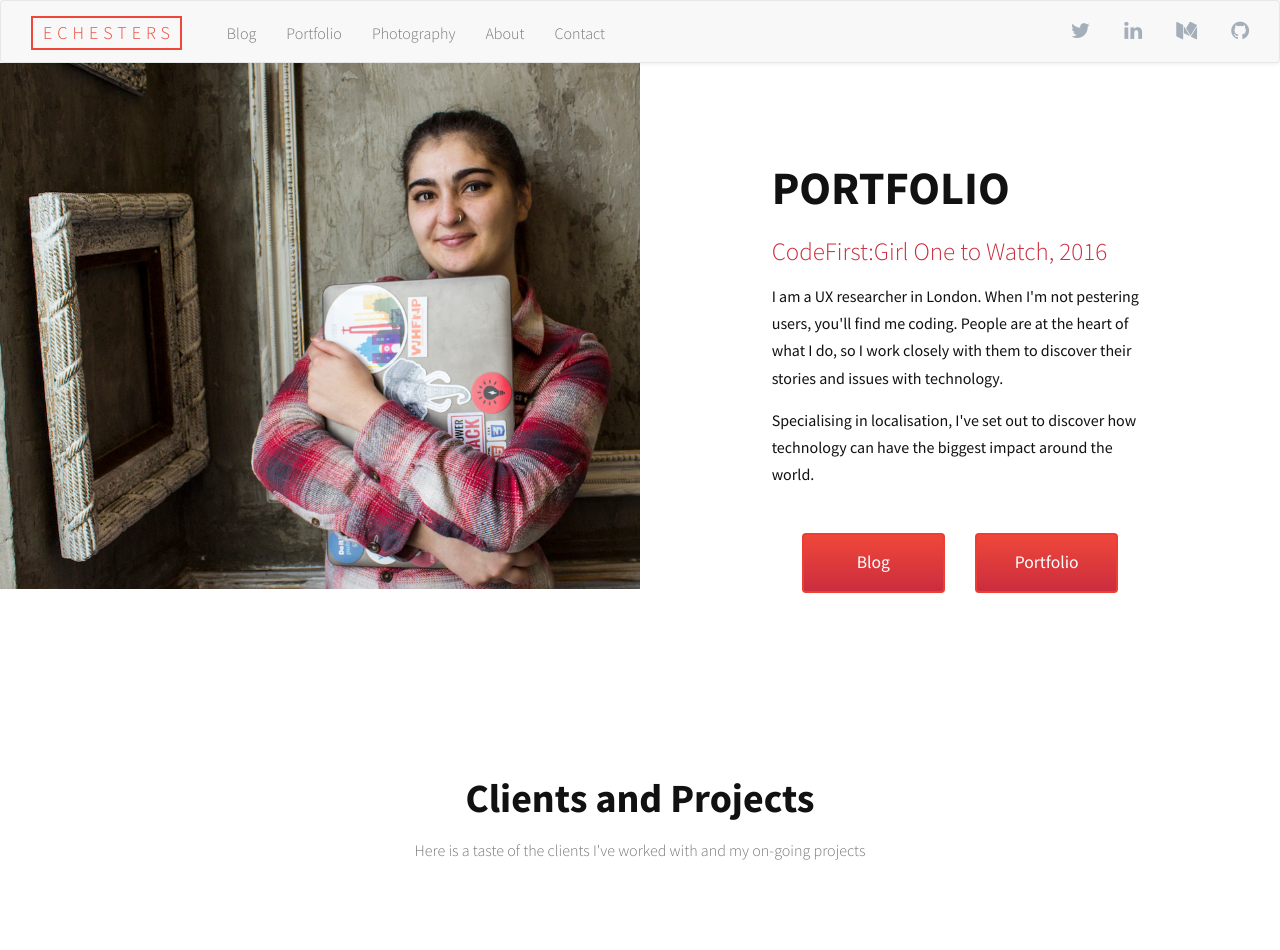
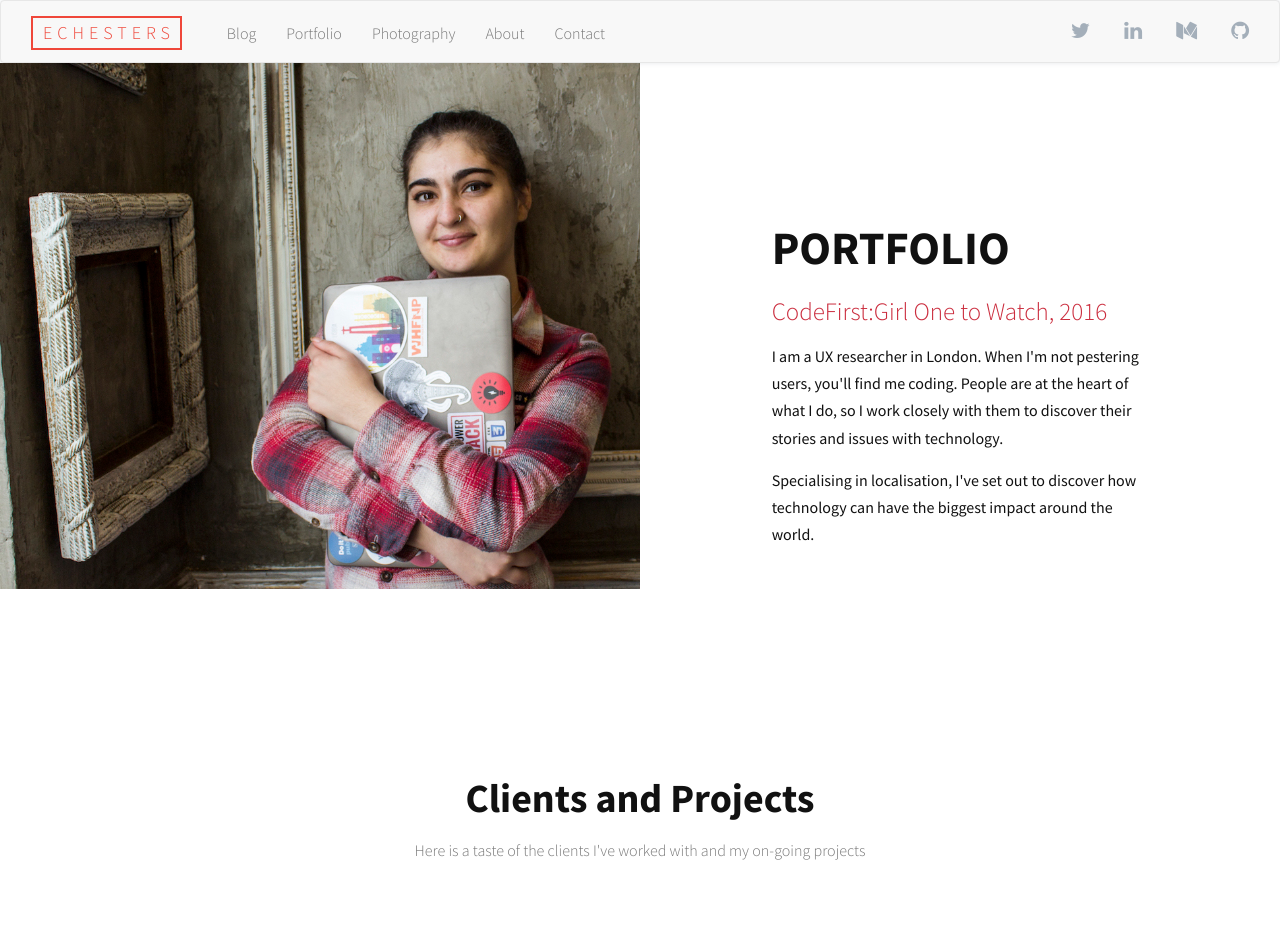
Before and after one commit to EChesters/echesters.github.io, a Jekyll site: the page built from portfolio.html, in a window 1280 px wide. Shown: the top 950 px of the page. Built offline with Jekyll 4.4.1, drawn with Linux system fonts in a browser that asks for light colours; nearby versions of some CDN libraries; comment, search, counter and statistics services are not loaded.

Commit message:
Fixed mobile spacing for portfolio banner - Fixed button sizing on uxchat

```diff
--- a/_includes/_portfolio/header-portfolio.html
+++ b/_includes/_portfolio/header-portfolio.html
@@ -1,4 +1,4 @@
-<div id="portfolio">
+<div id="portfolio" class="half-slide">
   <div class="col-xs-12 col-md-6 no-padding">
     <div class="image-container">
       <img src="/images/portfolio/portfolio-header.jpg" alt="Elizabeth in her colour blindness t-shirt, with her friend Eddie wearing a developer hoodie">
@@ -11,15 +11,6 @@
       <p><span class="emphasise">CodeFirst:Girl One to Watch, 2016</span></p>
       <p>I am a UX researcher in London. When I'm not pestering users, you'll find me coding. People are at the heart of what I do, so I work closely with them to discover their stories and issues with technology.</p>
       <p>Specialising in localisation, I've set out to discover how technology can have the biggest impact around the world.</p>
-
-      <div class="add-margin top text-center col-xs-12">
-        <div class="col-xs-12 col-sm-6">
-          <a href="/#blog" class="btn primary col-xs-12">Blog</a>
-        </div>
-        <div class="col-xs-12 col-sm-6">
-          <a href="/portfolio.html" class="btn primary col-xs-12">Portfolio</a>
-        </div>
-      </div>
     </div>
   </div>
 </div>
--- a/_includes/_portfolio/uxchat.html
+++ b/_includes/_portfolio/uxchat.html
@@ -10,10 +10,10 @@
         <blockquote class="twitter-tweet" data-cards="hidden" data-lang="en"><p lang="en" dir="ltr"><a href="https://twitter.com/EChesters">@EChesters</a> <a href="https://twitter.com/welshfruit">@welshfruit</a> <a href="https://twitter.com/sandyho87">@sandyho87</a> thanks for taking in part in last wk&#39;s chat! Busiest ever w/ 20+ *active* people🙌  <a href="https://t.co/gzHHJRypZK">https://t.co/gzHHJRypZK</a></p>&mdash; WhatUsersDo (@whatusersdo) <a href="https://twitter.com/whatusersdo/status/839508716835721217">March 8, 2017</a></blockquote>
         <script async src="//platform.twitter.com/widgets.js" charset="utf-8"></script>
 
-        <a class="btn primary" href="http://whatusersdo.com/blog/accessibility-fit-role-organisation-uxchat-roundup/?utm_campaign=WhatUsersDo&utm_medium=email&utm_source=WhatUsersDo_12" lang="en">Read the chat roundup here</a>
+        <a class="btn primary col-xs-12 col-sm-10 col-md-8 position central add-margin top" href="http://whatusersdo.com/blog/accessibility-fit-role-organisation-uxchat-roundup/?utm_campaign=WhatUsersDo&utm_medium=email&utm_source=WhatUsersDo_12" lang="en">Read the chat roundup here</a>
 
       </div>
-      <div class="col-xs-12 col-sm-6">
+      <div class="col-xs-12 col-sm-6 hidden-xs">
         <img src="/images/portfolio/speaking/uxchat.jpg" alt="Promotional image with my face and my UX chat questions">
       </div>
     </div>
--- a/_sass/_contact.scss
+++ b/_sass/_contact.scss
@@ -6,10 +6,6 @@
   .image-container {
     height: 100vh;
   }
-
-  .description {
-    margin-top: calc( #{$spacing-unit} * 3);
-  }
 }
 
 #home, #about {
@@ -17,15 +13,8 @@
 
   .image-container {
     height: $slide-height;
-    @media only screen and (max-width: 1330px) {
+    @media only screen and (max-width: 1200px) {
       height: 40vh;
-    }
-  }
-
-  .description {
-    margin-top: calc( #{$spacing-unit} * 3);
-    @media only screen and (max-width: 1330px) {
-      margin-top: $spacing-unit;
     }
   }
 }
@@ -35,10 +24,18 @@
 
   .image-container {
     height: 70vh;
+
+    @media only screen and (max-width: 1200px) {
+      height: 40vh;
+    }
   }
+}
 
-  .description {
-    margin-top: calc( #{$spacing-unit} * 3);
+.description {
+  margin-top: calc( #{$spacing-unit} * 5);
+
+  @media only screen and (max-width: 1200px) {
+    margin-top: $spacing-unit;
   }
 }
 
@@ -49,7 +46,7 @@
 .half-slide {
   overflow: auto;
 
-  @media only screen and (max-width: 1330px) {
+  @media only screen and (max-width: 1200px) {
     margin-bottom: $spacing-unit;
   }
 
@@ -61,17 +58,9 @@
     bottom: 0;
     overflow: hidden;
 
-    @media only screen and (max-width: 1330px) {
+    @media only screen and (max-width: 1200px) {
       height: 50vh;
       position: static;
     }
   }
-
-  .description {
-    margin-top: calc( #{$spacing-unit} * 1.5);
-
-    @media only screen and (max-width: 1330px) {
-      margin-top: $spacing-unit;
-    }
-  }
 }
```
